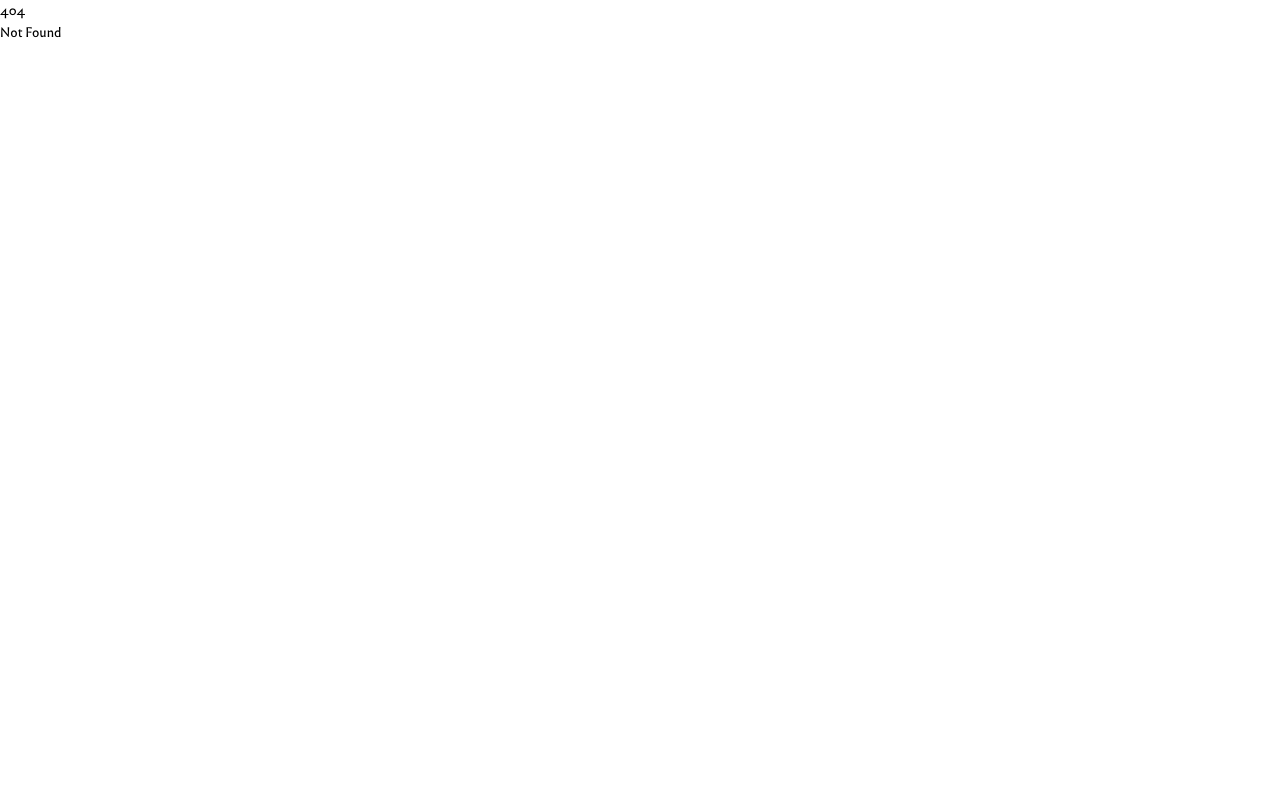
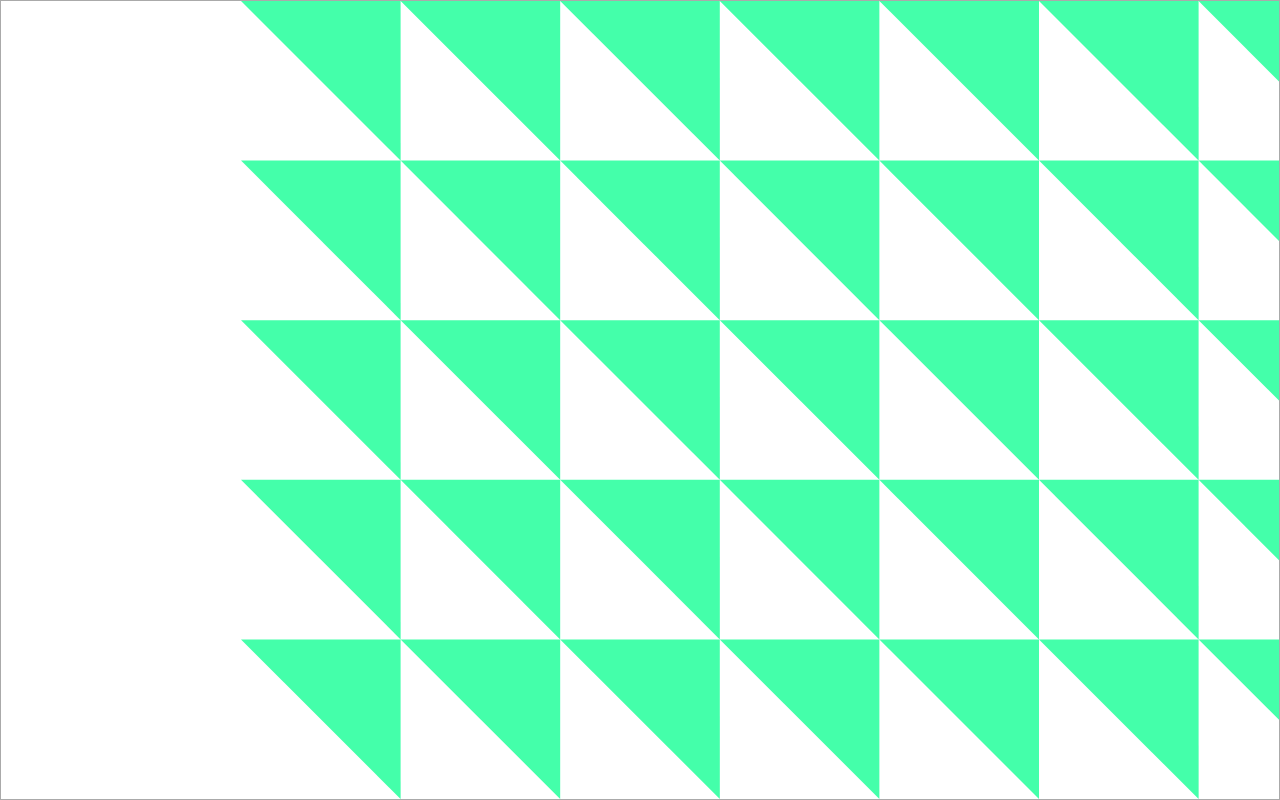
Before and after one commit to theopaolo/tangram-app, a SvelteKit app: page /animation_6 in a window 1280 px wide. Before the commit this address had no page. Built offline with nearby package versions, Linux system fonts and the light colour scheme.

Commit message:
new_page

```diff
--- a/src/routes/aide/+page.svelte
+++ b/src/routes/aide/+page.svelte
@@ -2,8 +2,12 @@
   import { onMount, onDestroy, tick } from "svelte";
   import { gsap } from "gsap";
 
+  import { PIECES_DATA } from '$lib/piecesData';
+
+
+
   const TOTAL_BARS = 51;
-  const COLORS = ["#FF5733", "#33FF57", "#3357FF", "#FF33A8", "#A833FF", "#33FFF5", "#FFC733"];
+  const COLORS = [PIECES_DATA[1].color, PIECES_DATA[2].color, PIECES_DATA[3].color, PIECES_DATA[4].color, PIECES_DATA[5].color, PIECES_DATA[6].color, PIECES_DATA[7].color];
   const EFFECT_RADIUS = 200;
 
   let container;   // stripes
--- a/src/routes/animation_1/+page.svelte
+++ b/src/routes/animation_1/+page.svelte
@@ -24,7 +24,6 @@
   onMount(async () => {
       const mod = await import("gsap");
       gsap = mod.gsap;
-
 
 
       // 🔹 au lieu de déplacer les lignes, on fait tourner chaque pièce
--- /dev/null
+++ b/src/routes/animation_6/+page.svelte
@@ -0,0 +1,97 @@
+<script>
+  import { onMount } from "svelte";
+  let gsap, Draggable, InertiaPlugin;
+
+  let container;
+  let grid;
+  let zoomed = false;
+
+  const cols = 20;
+  const rows = 20;
+  const size = 50; // taille polygone en px
+
+  const svgW = cols * size;
+  const svgH = rows * size;
+  onMount(async () => {
+    const mod = await import("gsap/all");
+    gsap = mod.gsap;
+    Draggable = mod.Draggable;
+    InertiaPlugin = mod.InertiaPlugin;
+
+    gsap.registerPlugin(Draggable, InertiaPlugin);
+
+    // draggable sur la grille
+    Draggable.create(grid, {
+      type: "x,y",
+      inertia: true,
+      bounds: container, // rebond dans container
+      edgeResistance: 0.8
+    });
+  });
+
+  // rotation random sur click
+  function randomRotate() {
+    gsap.to("polygon", {
+      rotation: () => gsap.utils.random(0, 360),
+      transformOrigin: "50% 50%",
+      duration: 1,
+      stagger: 0.01
+    });
+  }
+
+  // zoom sur double click
+  function toggleZoom() {
+    zoomed = !zoomed;
+    gsap.to(grid, {
+      scale: zoomed ? 2 : 1,
+      transformOrigin: "50% 50%",
+      duration: 0.5,
+      ease: "power2.inOut"
+    });
+  }
+</script>
+
+<style>
+  .viewport {
+    width: 100vw; /* environ 2.2 colonnes visibles (2*100px) */
+    height: 100svh;
+    border: 1px solid #aaa;
+    overflow: hidden;
+    position: relative;
+  }
+  svg {
+    /* width: {cols * size}px;
+    height: {rows * size}px; */
+    user-select: none;
+    touch-action: none;
+
+  }
+  polygon {
+    fill: #4fa;
+    stroke-width: 1;
+    scale:4
+  }
+</style>
+
+<div
+  class="viewport"
+  bind:this={container}
+  on:click={randomRotate}
+  on:dblclick|preventDefault={toggleZoom}
+>
+  <svg
+      width= ${svgW}
+    height= ${svgH}
+    viewBox={`0 0 ${svgW} ${svgH}`}
+
+  bind:this={grid}>
+    {#each Array(rows) as _, r}
+      {#each Array(cols) as _, c}
+        <polygon
+          points="0,0 50,0 50,50"
+          transform="translate({c * size}, {r * size})"
+        />
+      {/each}
+    {/each}
+  </svg>
+</div>
--- /dev/null
+++ b/src/routes/animation_7/+page.svelte
@@ -0,0 +1,97 @@
+<script>
+  import { onMount } from "svelte";
+  let gsap, Draggable, InertiaPlugin;
+
+  let container;
+  let grid;
+  let zoomed = false;
+
+  const cols = 20;
+  const rows = 20;
+  const size = 50; // taille polygone en px
+
+  const svgW = cols * size;
+  const svgH = rows * size;
+  onMount(async () => {
+    const mod = await import("gsap/all");
+    gsap = mod.gsap;
+    Draggable = mod.Draggable;
+    InertiaPlugin = mod.InertiaPlugin;
+
+    gsap.registerPlugin(Draggable, InertiaPlugin);
+
+    // draggable sur la grille
+    Draggable.create(grid, {
+      type: "x,y",
+      inertia: true,
+      bounds: container, // rebond dans container
+      edgeResistance: 0.8
+    });
+  });
+
+  // rotation random sur click
+  function randomRotate() {
+    gsap.to("polygon", {
+      rotation: () => gsap.utils.random(0, 360),
+      transformOrigin: "50% 50%",
+      duration: 1,
+      stagger: 0.01
+    });
+  }
+
+  // zoom sur double click
+  function toggleZoom() {
+    zoomed = !zoomed;
+    gsap.to(grid, {
+      scale: zoomed ? 2 : 1,
+      transformOrigin: "50% 50%",
+      duration: 0.5,
+      ease: "power2.inOut"
+    });
+  }
+</script>
+
+<style>
+  .viewport {
+    width: 100vw; /* environ 2.2 colonnes visibles (2*100px) */
+    height: 100svh;
+    border: 1px solid #aaa;
+    overflow: hidden;
+    position: relative;
+  }
+  svg {
+    /* width: {cols * size}px;
+    height: {rows * size}px; */
+    user-select: none;
+    touch-action: none;
+
+  }
+  polygon {
+    fill: #4fa;
+    stroke-width: 1;
+    scale:4
+  }
+</style>
+
+<div
+  class="viewport"
+  bind:this={container}
+  on:click={randomRotate}
+  on:dblclick|preventDefault={toggleZoom}
+>
+  <svg
+      width= ${svgW}
+    height= ${svgH}
+    viewBox={`0 0 ${svgW} ${svgH}`}
+
+  bind:this={grid}>
+    {#each Array(rows) as _, r}
+      {#each Array(cols) as _, c}
+        <polygon
+          points="0,0 50,0 50,50"
+          transform="translate({c * size}, {r * size})"
+        />
+      {/each}
+    {/each}
+  </svg>
+</div>
```
